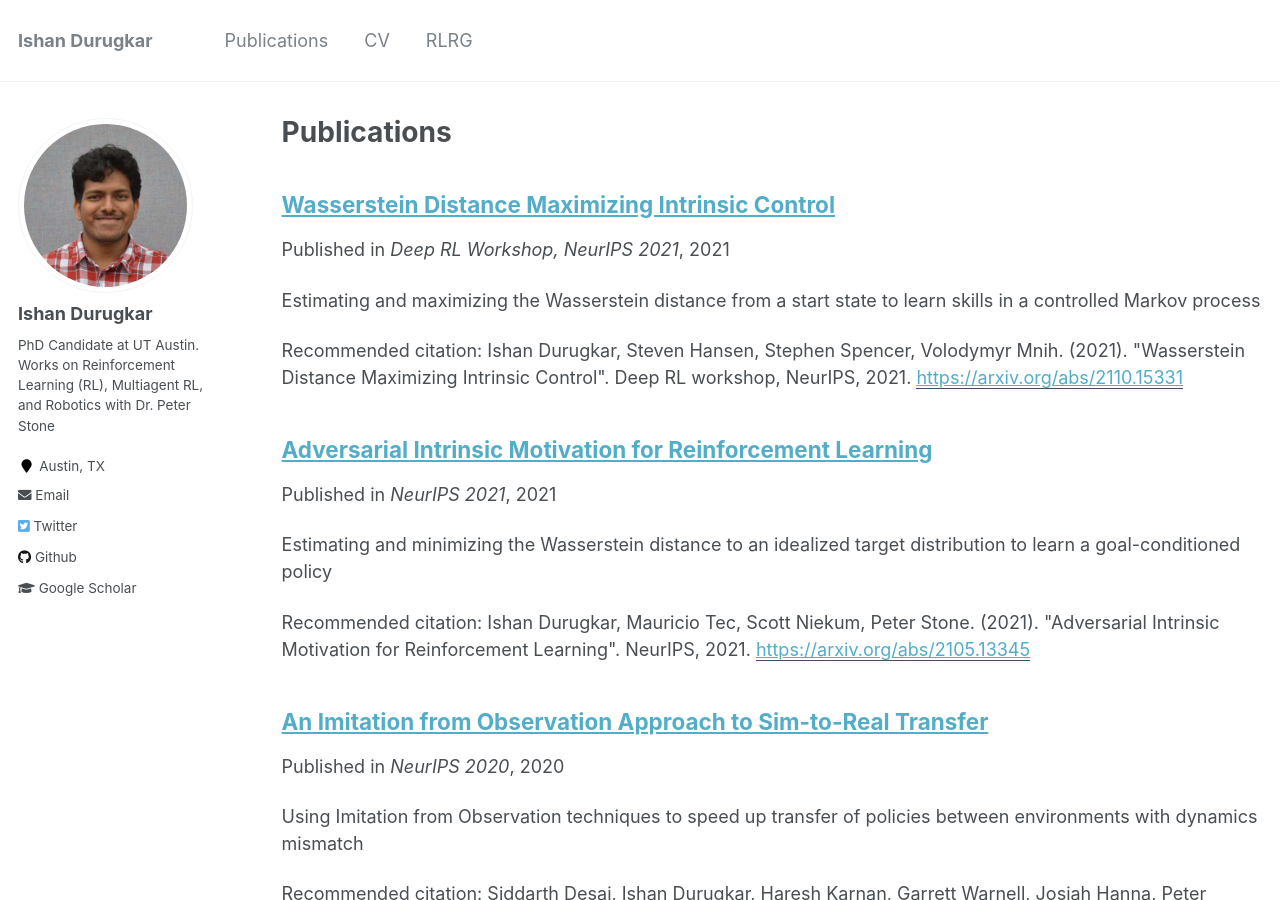
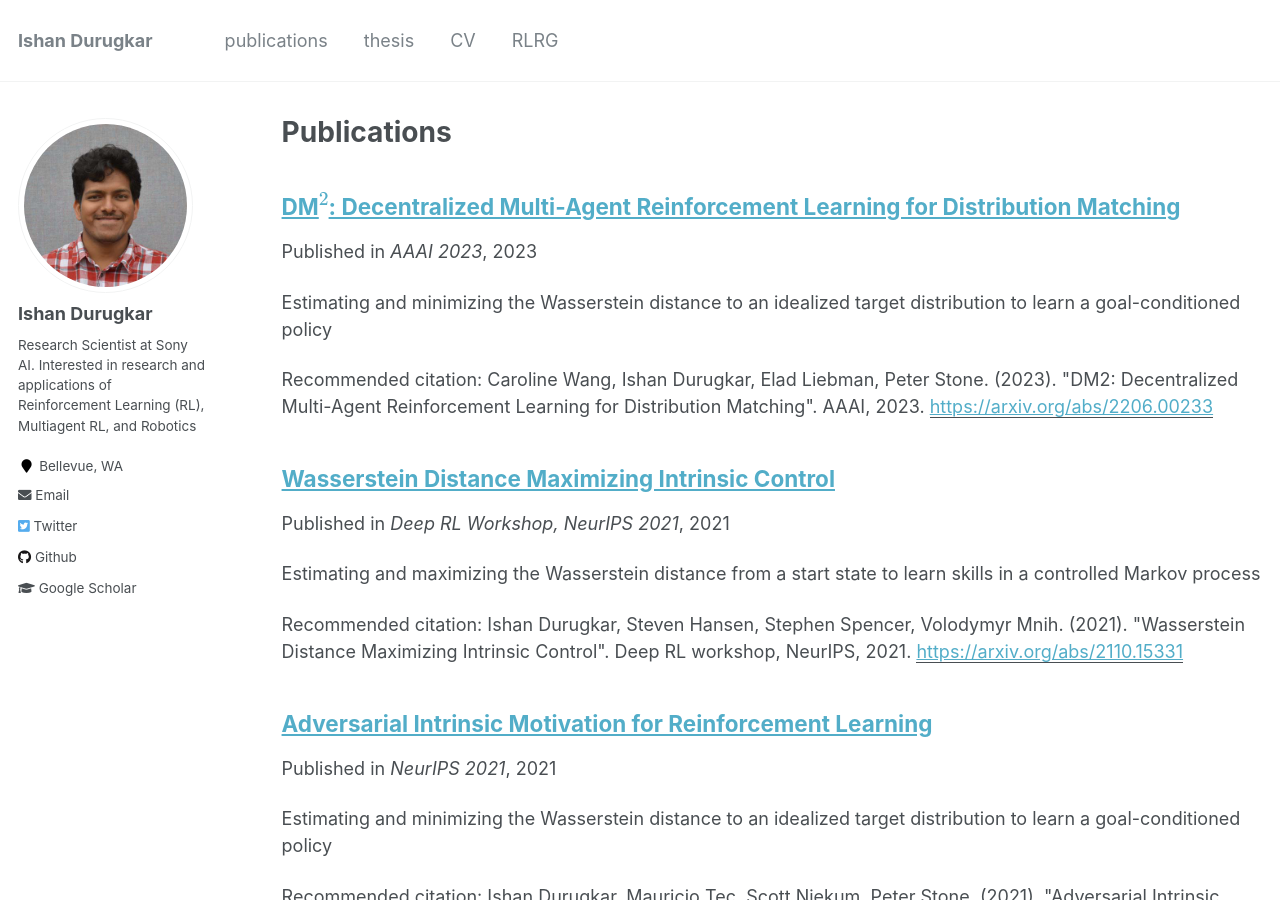
Before and after one commit to iDurugkar/idurugkar.github.io, a Jekyll site: the page built from _pages/publications.md, in a window 1280 px wide and 900 px high. Built offline with Jekyll 4.4.1, drawn with Linux system fonts in a browser that asks for light colours; formulas are drawn with MathJax 3.

Commit message:
added thesis details

```diff
--- a/_config.yml
+++ b/_config.yml
@@ -10,7 +10,7 @@
 title                    : "Ishan Durugkar"
 title_separator          : "-"
 name                     : &name "Ishan Durugkar"
-description              : &description "Graduate Student at UT Austin with Dr. Peter Stone"
+description              : &description "Research Scientist at Sony AI"
 url                      : https://idurugkar.github.io # the base hostname & protocol for your site e.g. "https://mmistakes.github.io"
 baseurl                  : "" # the subpath of your site, e.g. "/blog"
 repository               : "idurugkar.github.io"
@@ -82,8 +82,8 @@
 author:
   name             : "Ishan Durugkar"
   avatar           : "idurugkar.jpg"
-  bio              : "PhD Candidate at UT Austin. Works on Reinforcement Learning (RL), Multiagent RL, and Robotics with Dr. Peter Stone"
-  location         : "Austin, TX"
+  bio              : "Research Scientist at Sony AI. Interested in research and applications of Reinforcement Learning (RL), Multiagent RL, and Robotics"
+  location         : "Bellevue, WA"
   employer         :
 #   pubmed           : "https://www.ncbi.nlm.nih.gov/pubmed/?term=john+snow"
   googlescholar    : "https://scholar.google.com/citations?user=eb81CnYAAAAJ&hl=en"
--- a/_data/navigation.yml
+++ b/_data/navigation.yml
@@ -1,7 +1,10 @@
 # main links links
 main:
-  - title: "Publications"
+  - title: "publications"
     url: /publications/
+
+  - title: "thesis"
+    url: /thesis/
 
 #   - title: "Talks"
 #     url: /talks/
--- /dev/null
+++ b/_pages/thesis.md
@@ -0,0 +1,38 @@
+---
+permalink: /thesis/
+title: "Thesis"
+author_profile: true
+redirect_from:
+  - /defense/
+  - /thesis.html
+---
+
+# Ishan Durugkar's Thesis
+
+## Estimation and Control of Visitation Distributions for Reinforcement Learning
+
+### Thesis Committee:
+
+Peter Stone (Advisor), Scott Niekum, Qiang Liu, Philipp Krähenbühl, Marc Bellemare (external)
+
+### Abstract
+
+In sequential decision making tasks an agent needs to make decisions and interact with the world in order to maximize its long-term expected utility. These tasks are complex since the agent's actions determine not just the immediate utility but also its future data stream. The distribution of this data -- the state, state-action, or transition visitation distribution -- can be considered a \emph{signature} of the agent's policy.
+This thesis investigates novel techniques for incorporating the estimation and control of the state and state-action distribution induced by the policy into RL algorithms.
+The main hypothesis is that these techniques improve the effectiveness of RL algorithms.
+
+This hypothesis is tested in four main settings.
+First, when dealing with sim-to-real transfer, this dissertation introduces and analyzes a method that adjusts the simulator such that the state-action visitation distribution in the simulator is similar to that in the real world for the same agent behavior.
+Second, when the task itself can be specified as a target distribution, the dissertation examines whether the Wasserstein distance can be used to learn a reward function that guides the agent's state visitation distribution towards this target.
+Third, it investigates whether estimating the data distribution improves the accuracy of the algorithm that evaluates the agent's behavior with a fixed batch of data.
+Fourth, it investigates whether providing a target distribution derived from demonstrations of a coordinated team can be used by agents in a multi-agent environment to learn to coordinate.
+In addition to these main contributions, this thesis also lays out additional directions where the estimation and control of distributions could enhance RL algorithms.
+All methods in the thesis are fully implemented, and are analyzed both theoretically and empirically.
+
+### Thesis Document
+
+The thesis will be published by the University of Texas library in a few months. In the meantime, contact me at `ishand _at_ cs _dot_ utexas _dot_ edu` and I can mail you a copy of my thesis.
+
+### Thesis Defense
+
+You can access the slides of my thesis defense [here](idurugkar.github.io/files/Ishan_Durugkar_Defense_Presentation.pdf)
--- /dev/null
+++ b/_publications/2023-02-14-DM2.md
@@ -0,0 +1,17 @@
+---
+title: "DM$^2$: Decentralized Multi-Agent Reinforcement Learning for Distribution Matching"
+collection: publications
+permalink: /publication/2023-02-14-DM2
+excerpt: 'Estimating and minimizing the Wasserstein distance to an idealized target distribution to learn a goal-conditioned policy'
+date: 2023-02-14
+venue: 'AAAI 2023'
+paperurl: 'https://arxiv.org/abs/2206.00233'
+citation: 'Caroline Wang, Ishan Durugkar, Elad Liebman, Peter Stone. (2023). &quot;DM2: Decentralized Multi-Agent Reinforcement Learning for Distribution Matching&quot;. AAAI, 2023.'
+---
+
+<a href='https://arxiv.org/pdf/2206.00233.pdf'>Download paper here</a>
+
+Estimating and minimizing the Wasserstein distance to an idealized target distribution to learn a goal-conditioned policy.
+Introducing the time-step metric as a way to measure the work of transporting measure in MDPs and used in estimating the Wasserstein distance.
+
+Recommended citation: Caroline Wang, Ishan Durugkar, Elad Liebman, Peter Stone. (2022). "DM2: Decentralized Multi-Agent Reinforcement Learning for Distribution Matching". ArXiv 2022.
```
Also changed, not shown: _pages/about.md (+4 -2 lines), 1 other file.
